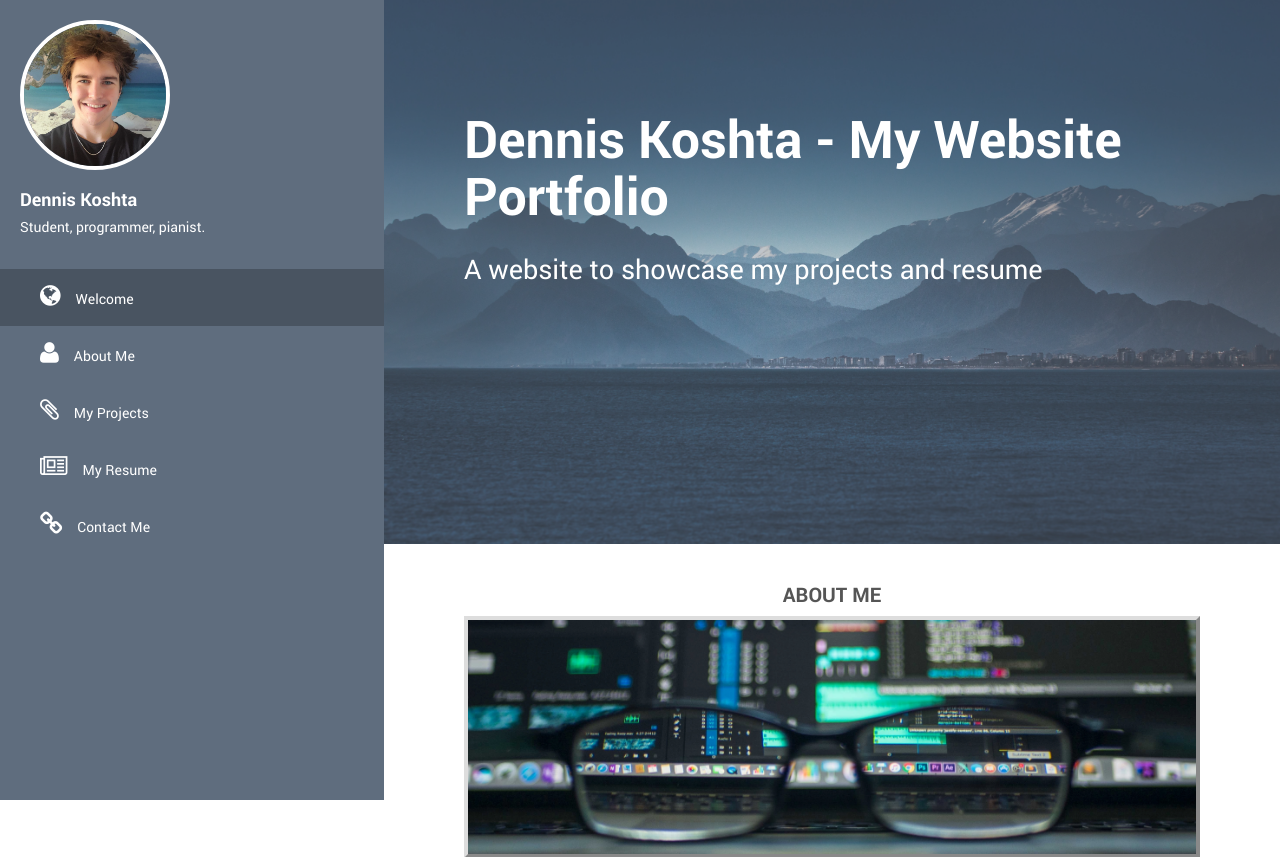
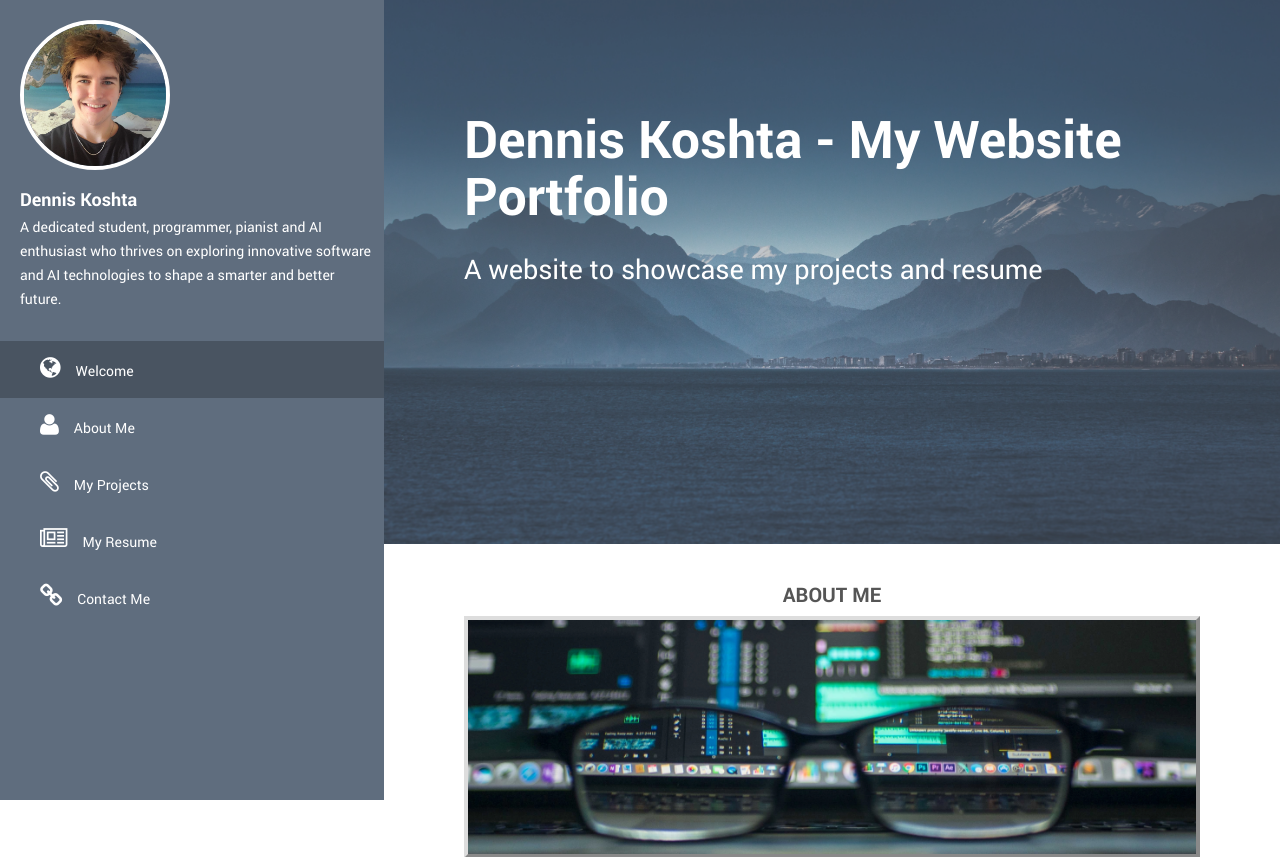
Before and after one commit to DennisKoshta/PortfolioWebsite, a Flask app: page / in a window 1280 px wide. Shown: the top 857 px of the page. Run offline with Flask 2, Linux system fonts and the light colour scheme; some libraries are stand-ins or nearby versions.

Commit message:
Updated/improved profile description

```diff
--- a/templates/index.html
+++ b/templates/index.html
@@ -35,7 +35,7 @@
                         </div>
                         <div class="profile-content">
                             <h3 class="profile-title">Dennis Koshta</h3>
-                            <p class="profile-description">Student, programmer, pianist.</p>
+                            <p class="profile-description">A dedicated student, programmer, pianist and AI enthusiast who thrives on exploring innovative software and AI technologies to shape a smarter and better future.</p>
                         </div>
                     </div>
                 </div>
@@ -60,7 +60,7 @@
                 <img src="/static/assets/img/profile.jpg" alt="">
             </div>
             <h3 class="profile-title">Dennis Koshta</h3>
-            <p class="profile-description">Student, programmer, pianist. </p>
+            <p class="profile-description">A dedicated student, programmer, pianist and AI enthusiast who thrives on exploring innovative software and AI technologies to shape a smarter and better future.</p>
         </div> <!-- top-section -->
         <div class="main-navigation">
             <ul class="navigation">
```
